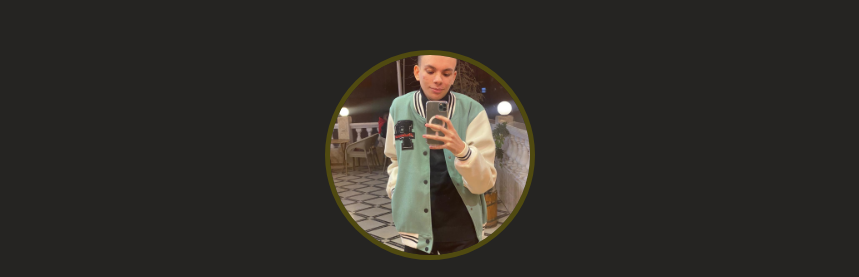
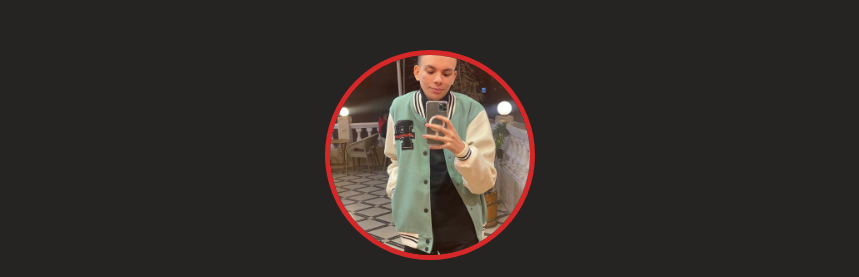
Before and after one commit to MuhamedAbd/itiTask1, a plain HTML site: page index.html in a window 1280 px wide. Shown: the top 277 px of the page, without its empty margins (210-1069 px from the left). Drawn offline with Linux system fonts and the light colour scheme.

Commit message:
5th commit

```diff
--- a/index.html
+++ b/index.html
@@ -23,7 +23,7 @@
             width: 200px;
             height: 200px;
             border-radius: 100%;
-            border: 5px solid #504a10;
+            border: 5px solid #d62828;
             overflow: hidden;
             margin: 0 auto;
         }
```
